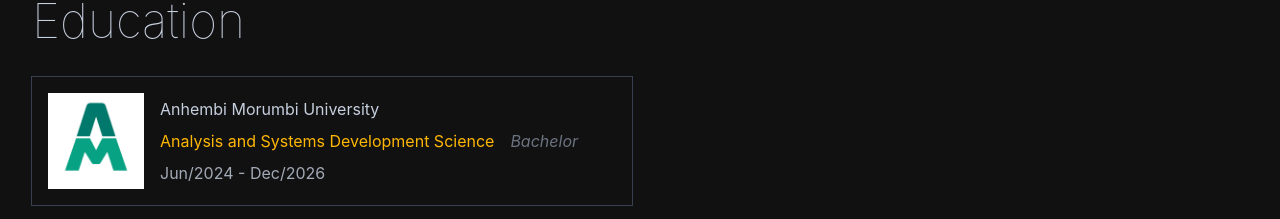
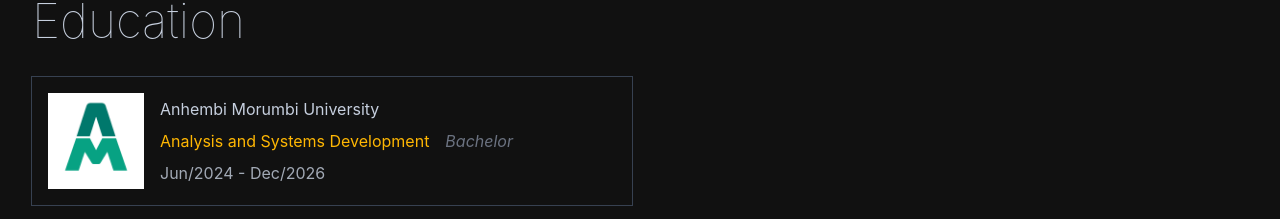
Before and after one commit to YggLart/newrepo, a React (Create React App) app: page / in a window 1280 px wide. Shown: the part 1659-1878 px from the top of the page. Built offline with nearby package versions, Linux system fonts and the light colour scheme.

Commit message:
fix education

```diff
--- a/src/Data/education.ts
+++ b/src/Data/education.ts
@@ -8,7 +8,7 @@ export const education = {
   Graduations: [
     {
       Place: "Anhembi Morumbi University",
-      Course: "Analysis and Systems Development Science",
+      Course: "Analysis and Systems Development",
       From: new Date("2024-06-01"),
       To: new Date("2026-12-20"),
       Image: AnhembiMorumbi,
```
